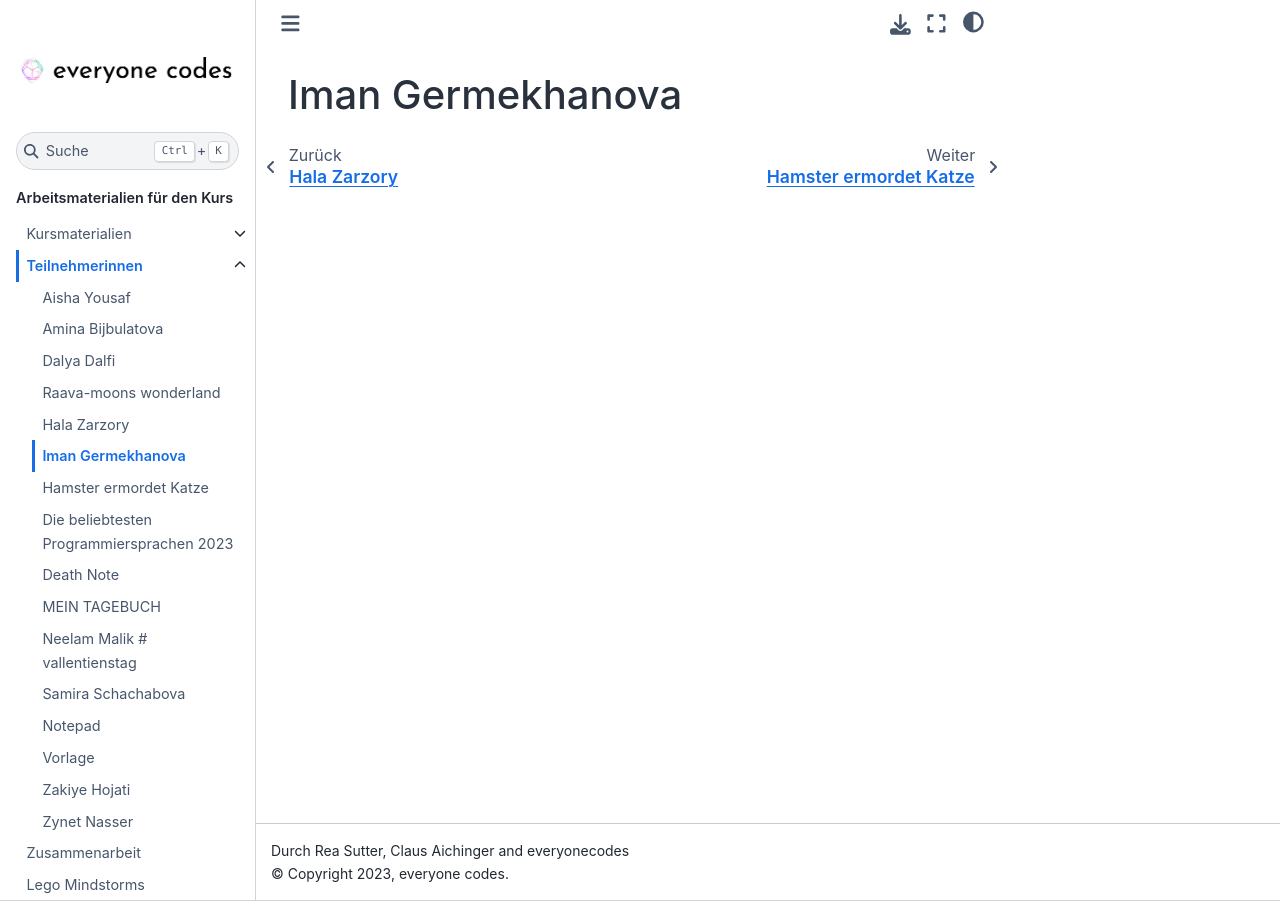
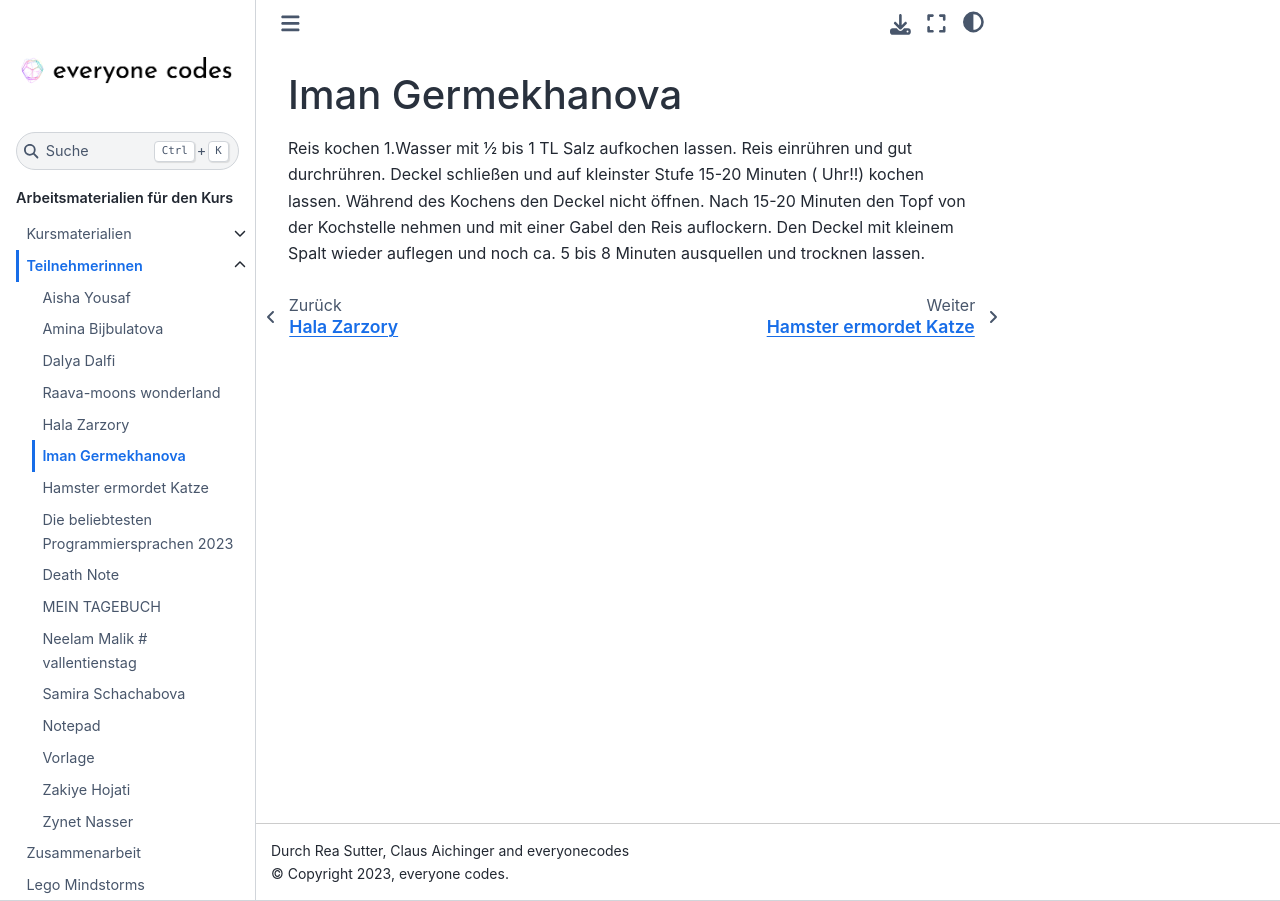
Before and after one commit to ec-mentors/IT-ist-das-was-fuer-mich-i05, a Sphinx documentation site: the page built from source/participants/iman-germekhanova.md, in a window 1280 px wide. Built offline with Sphinx 7.4.7 and the Sphinx Book theme 1.1.4, drawn with Linux system fonts in a browser that asks for light colours.

Commit message:
Update iman-germekhanova.md

```diff
--- a/source/participants/iman-germekhanova.md
+++ b/source/participants/iman-germekhanova.md
@@ -1 +1,4 @@
 # Iman Germekhanova
+
+Reis kochen
+1.Wasser mit ½ bis 1 TL Salz aufkochen lassen. Reis einrühren und gut durchrühren. Deckel schließen und auf kleinster Stufe 15-20 Minuten ( Uhr!!) kochen lassen. Während des Kochens den Deckel nicht öffnen. Nach 15-20 Minuten den Topf von der Kochstelle nehmen und mit einer Gabel den Reis auflockern. Den Deckel mit kleinem Spalt wieder auflegen und noch ca. 5 bis 8 Minuten ausquellen und trocknen lassen.
```
